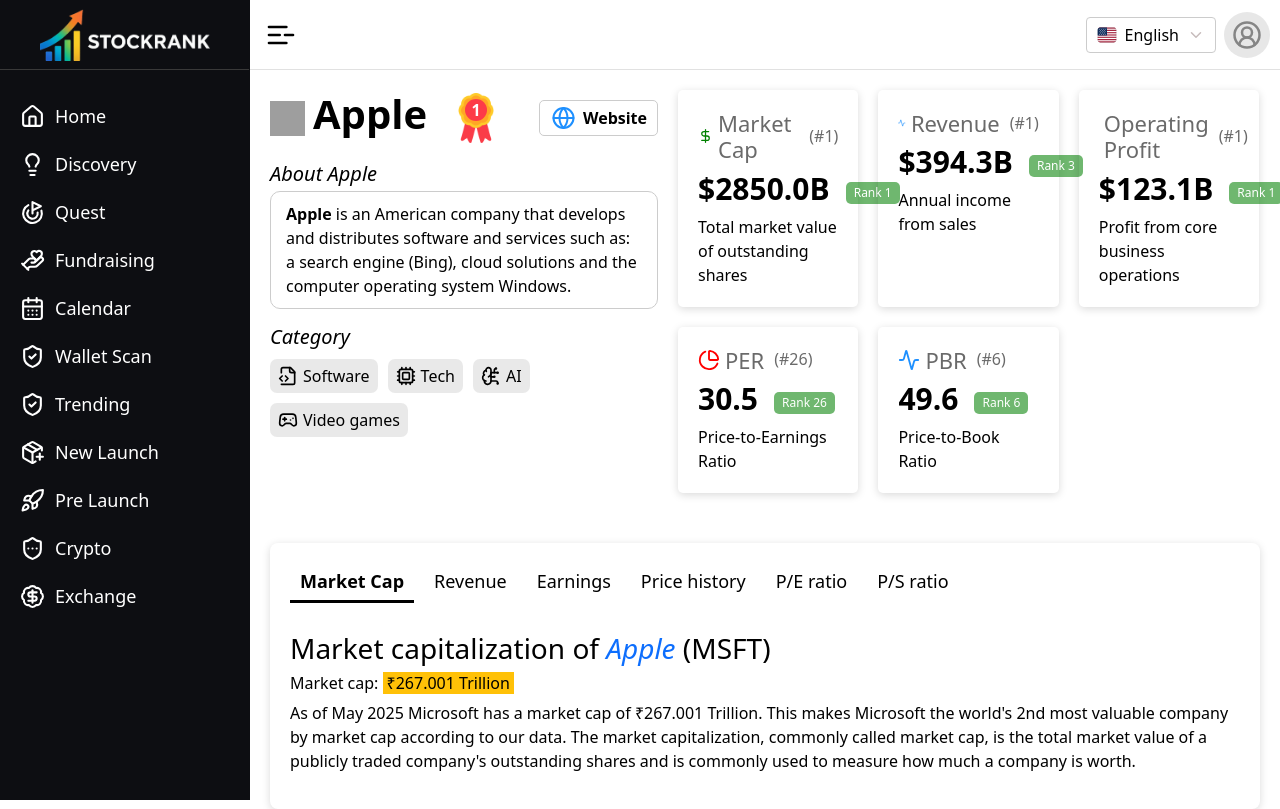
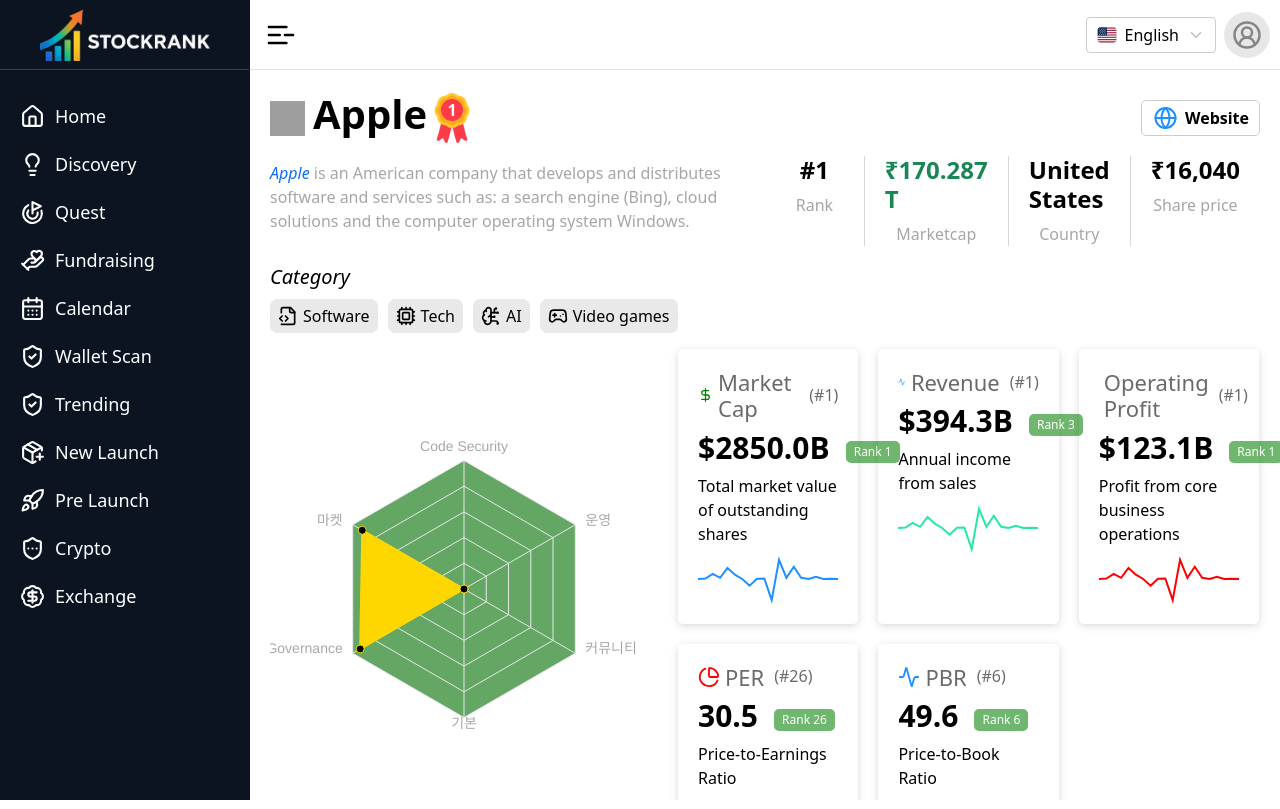
Before and after one commit to cloudkimh/Stock-Ranking-site, a Next.js app in the folder Client/: page /stock/apple in a window 1280 px wide. Built offline with nearby package versions, Linux system fonts and the light colour scheme; grey boxes are pictures that could not be loaded.

Commit message:
CHG | UI changes added

```diff
--- a/Client/package.json
+++ b/Client/package.json
@@ -9,10 +9,12 @@
     "lint": "next lint"
   },
   "dependencies": {
+    "apexcharts": "^4.7.0",
     "bootstrap": "^5.3.5",
     "lucide-react": "^0.503.0",
     "next": "15.3.1",
     "react": "^19.0.0",
+    "react-apexcharts": "^1.7.0",
     "react-bootstrap": "^2.10.9",
     "react-dom": "^19.0.0"
   },
--- a/Client/src/app/globals.css
+++ b/Client/src/app/globals.css
@@ -1,11 +1,12 @@
-@media (prefers-color-scheme: dark) {
+/* @media (prefers-color-scheme: dark) {
   :root {
-    --background: #0d0e12;
+    --background: #0d1421;
     --foreground: #fff;
   }
-}
+} */
 body.dark {
-  background-color: #121212;
+  /* background-color: #121212; */
+  background-color: #0d1421;
   color: #ffffff;
 }
 body {
@@ -30,6 +31,7 @@
 .inner_section {
   padding: 20px;
   height: calc(100vh - 70px);
+  overflow: auto;
 }
 body.dark .cm_table tr td,
 body.dark .cm_table tr th {
@@ -127,3 +129,6 @@
 body.dark .commontab_section .nav-item button{
   color: #fff;
 }
+.apexcharts-canvas{
+  color: #000 !important;
+}
--- /dev/null
+++ b/Client/src/components/Charts/HexagonRadarChart.jsx
@@ -0,0 +1,85 @@
+'use client';
+
+import dynamic from 'next/dynamic';
+import React from 'react';
+
+const ApexChart = dynamic(() => import('react-apexcharts'), { ssr: false });
+
+const HexagonRadarChart = () => {
+   const categories = [
+      'Code Security',
+      '운영',         // Korean for "Operations"
+      '커뮤니티',     // Korean for "Community"
+      '기본',         // Korean for "Fundamentals"
+      'Governance',
+      '마켓',         // Korean for "Market"
+   ];
+
+   const dataValues = [0, 0, 0, 0, 93.29, 91.41];
+
+   const chartOptions = {
+      chart: {
+         type: 'radar',
+         toolbar: { show: false },
+      },
+      xaxis: {
+         categories,
+         labels: {
+            show: true,
+            style: {
+               colors: '#fff',
+               fontSize: '14px',
+            },
+         },
+      },
+      fill: {
+         opacity: 1,
+         colors: ['#FFD700'], // Yellow/Gold
+      },
+      yaxis: {
+         show: false,
+      },
+      stroke: {
+         width: 2,
+         colors: ['#FFD700'], // Yellow/Gold
+      },
+      markers: {
+         size: 4,
+         colors: ['#000'],
+         strokeColors: '#FFD700',
+      },
+      dataLabels: {
+         enabled: false,
+      },
+      plotOptions: {
+         radar: {
+            polygons: {
+               strokeColor: '#1e1e1e',
+               fill: {
+                  colors: ['#64a764', '#64a764'],
+               },
+            },
+         },
+      },
+   };
+
+   const chartSeries = [
+      {
+         name: 'Skynet Score',
+         data: dataValues,
+      },
+   ];
+
+   return (
+      <div className="w-full max-w-md mx-auto">
+         <ApexChart
+            type="radar"
+            options={chartOptions}
+            series={chartSeries}
+            height={450}
+         />
+      </div>
+   );
+};
+
+export default HexagonRadarChart;
--- /dev/null
+++ b/Client/src/components/Charts/MiniLineChart.jsx
@@ -0,0 +1,39 @@
+'use client';
+
+import dynamic from 'next/dynamic';
+import React from 'react';
+
+const ApexChart = dynamic(() => import('react-apexcharts'), { ssr: false });
+
+const MiniLineChart = ({ data = [], color = '#00E396', height = 50 }) => {
+  const chartOptions = {
+    chart: {
+      type: 'line',
+      sparkline: {
+        enabled: true,
+      },
+    },
+    stroke: {
+      width: 2,
+      curve: 'straight',
+    },
+    tooltip: {
+      enabled: false,
+    },
+    colors: [color],
+  };
+
+  const series = [
+    {
+      data,
+    },
+  ];
+
+  return (
+    <div className="w-full">
+      <ApexChart options={chartOptions} series={series} type="line" height={height} width="100%" />
+    </div>
+  );
+};
+
+export default MiniLineChart;
--- a/Client/src/components/header/header.css
+++ b/Client/src/components/header/header.css
@@ -23,15 +23,15 @@
    color: #fff;
 }
 body.dark .header_wrapper {
-   background-color: var(--background);
-   border-bottom: 1px solid #393939;
+   background-color: #0d1421;
+   border-bottom: 1px solid #3c404c;
 }
 .language-select {
    position: relative;
    display: inline-block;
 }
 body.dark .language-select-btn{
-   border-color: #393939;
+   border-color: #3c404c;
    color: #fff;
 }
 .language-select-btn {
--- a/Client/src/components/sidebar/sidebar.css
+++ b/Client/src/components/sidebar/sidebar.css
@@ -4,12 +4,12 @@
    position: fixed;
    left: 0;
    top: 0;
-   background-color: #0d0e12;
+   background-color: #0d1421;
    transition: all 0.4s;
    border-right: 1px solid transparent;
 }
 body.dark .sidebar_container {
-   border-right-color: #393939;
+   border-right-color: #3c404c;
 }
 .sidebar_toggle .sidebar_container {
    left: -250px;
@@ -21,7 +21,7 @@
 .main_logo a {
    text-decoration: none;
    color: #fff;
-   border-bottom: 1px solid #393939;
+   border-bottom: 1px solid #3c404c;
    font-weight: 800;
    width: 100%;
    height: 100%;
--- a/Client/src/components/stockDetail/StockDetail.jsx
+++ b/Client/src/components/stockDetail/StockDetail.jsx
@@ -6,15 +6,18 @@
 import { useParams } from 'next/navigation';
 import './stockdetail.css'
 import { Activity, BrainCircuit, ChartColumnDecreasing, ChartPie, Cpu, DollarSign, FileCode2, Gamepad2, Globe } from 'lucide-react';
+import MiniLineChart from '../Charts/MiniLineChart';
+import HexagonRadarChart from '../Charts/HexagonRadarChart';
 
 const StockDetail = () => {
    const { stock } = useParams();
 
+   const sampleDataUp = [0, 20, 215, 50, 460, 180, 0, -280, 10, 20, -880, 800, 50, 510, 50, 0, 90, 0, 11, 0];
+
    return (
-      <div className="stock-detail-page">
-         <div className="stock_inner_row">
-            <div className="w-50">
-               <div className="d-flex align-items-center gap-4">
+      <div className="stock_detail_page">
+         <div className="w-100 mb-3">
+            <div className="stockheader_wrapper">
                <div className="d-flex align-items-center gap-2">
                   <Image src={'https://upload.wikimedia.org/wikipedia/commons/2/25/Microsoft_icon.svg'} width={35} height={35} alt='linkicon' />
                   <h1 className='stocktitle'>{stock} </h1>
@@ -28,10 +31,32 @@
                   <p className=''>Website</p>
                </a>
             </div>
-               <h5 className='text-capitalize mb-0 mt-3'><i>About {stock} </i></h5>
+            <div className="stock_bothwrapper">
+               <div className="w-50">
+                  {/* <h5 className='text-capitalize mb-0 mt-3'><i>About company</i></h5> */}
                   <p className='stock_info_p'>
-                  <strong className='text-capitalize'>{stock}</strong> is an American company that develops and distributes software and services such as: a search engine (Bing), cloud solutions and the computer operating system Windows.
+                     <span className='text-capitalize text-primary'><i>{stock}</i></span> is an American company that develops and distributes software and services such as: a search engine (Bing), cloud solutions and the computer operating system Windows.
                   </p>
+               </div>
+               <div className="w-50 stockinnerInfo">
+                  <div className="stockwrap">
+                     <h4>#1</h4>
+                     <span>Rank</span>
+                  </div>
+                  <div className="stockwrap">
+                     <h4 className='text-success'>₹170.287 T</h4>
+                     <span>Marketcap</span>
+                  </div>
+                  <div className="stockwrap">
+                     <h4>United States</h4>
+                     <span>Country</span>
+                  </div>
+                  <div className="stockwrap">
+                     <h4>₹16,040</h4>
+                     <span>Share price</span>
+                  </div>
+               </div>
+            </div>
             <div className="">
                <h5 className='text-capitalize mb-0 mt-3'><i>Category </i></h5>
                <div className="categorybox_wrap">
@@ -54,6 +79,10 @@
                </div>
             </div>
          </div>
+         <div className="stock_inner_row">
+            <div className="w-50">
+               <HexagonRadarChart />
+            </div>
             <div className="stockbox_wrapper w-75">
                <div className="stockbox">
                   <h4 className="stock_inf_name">
@@ -64,7 +93,8 @@
                      <h2 className='stocknumber'>$2850.0B</h2>
                      <span className='rankname'>Rank 1</span>
                   </div>
-                  <p className='mb-0'>Total market value of outstanding shares</p>
+                  <p className='mb-2'>Total market value of outstanding shares</p>
+                  <MiniLineChart data={sampleDataUp} color="dodgerblue" />
                </div>
                <div className="stockbox">
                   <h4 className="stock_inf_name">
@@ -75,7 +105,8 @@
                      <h2 className='stocknumber'>$394.3B</h2>
                      <span className='rankname'>Rank 3</span>
                   </div>
-                  <p className='mb-0'>Annual income from sales</p>
+                  <p className='mb-2'>Annual income from sales</p>
+                  <MiniLineChart data={sampleDataUp} color="#00E396" />
                </div>
                <div className="stockbox">
                   <h4 className="stock_inf_name">
@@ -86,7 +117,8 @@
                      <h2 className='stocknumber'>$123.1B</h2>
                      <span className='rankname'>Rank 1</span>
                   </div>
-                  <p className='mb-0'>Profit from core business operations</p>
+                  <p className='mb-2'>Profit from core business operations</p>
+                  <MiniLineChart data={sampleDataUp} color="red" />
                </div>
                <div className="stockbox">
                   <h4 className="stock_inf_name">
@@ -97,7 +129,9 @@
                      <h2 className='stocknumber'>30.5</h2>
                      <span className='rankname'>Rank 26</span>
                   </div>
-                  <p className='mb-0'>Price-to-Earnings Ratio</p>
+                  <p className='mb-2'>Price-to-Earnings Ratio</p>
+                  <MiniLineChart data={sampleDataUp} color="#00E396" />
+
                </div>
                <div className="stockbox">
                   <h4 className="stock_inf_name">
@@ -108,7 +142,8 @@
                      <h2 className='stocknumber'>49.6</h2>
                      <span className='rankname'>Rank 6</span>
                   </div>
-                  <p className='mb-0'>Price-to-Book Ratio</p>
+                  <p className='mb-2'>Price-to-Book Ratio</p>
+                  <MiniLineChart data={sampleDataUp} color="red" />
                </div>
             </div>
          </div>
--- a/Client/src/components/stockDetail/stockdetail.css
+++ b/Client/src/components/stockDetail/stockdetail.css
@@ -9,13 +9,8 @@
    justify-content: space-between;
 }
 .stock_info_p {
-   padding: 10px 15px;
-   border: 1px solid #ccc;
-   border-radius: 10px;
    margin-top: 5px;
-}
-body.dark .stock_info_p{
-   border-color: #404040;
+   color: #a7a5a5;
 }
 .webglobe{
    margin-left: auto;
@@ -64,7 +59,7 @@
    box-shadow: rgba(0, 0, 0, 0.15) 0px 2px 8px;
 }
 body.dark .stockbox {
-   background-color: rgba(145, 145, 145, 0.071);
+   background-color: rgba(34, 37, 49, 0.58);
 }
 .stocknumber{
    font-size: 30px;
@@ -117,7 +112,7 @@
    flex-wrap: wrap;
 }
 body.dark .stockmarket_tab_section{
-   background-color: rgba(145, 145, 145, 0.071);
+   background-color: rgba(34, 37, 49, 0.58);
 }
 .stockmarket_tab_section{
    margin-top: 50px;
@@ -125,3 +120,45 @@
    padding: 20px;
    border-radius: 8px;
 }
+.stockheader_wrapper{
+   display: flex;
+   align-items: center;
+   margin-bottom: 10px;
+}
+.stockinnerInfo{
+   display: flex;
+   justify-content: space-between;
+}
+.stock_bothwrapper{
+   display: flex;
+   align-items: start;
+}
+.stockwrap{
+   width: 40%;
+   display: flex;
+   flex-direction: column;
+   align-items: center;
+   padding: 0 20px;
+}
+body.dark .stockwrap:nth-child(2){
+   border-left: 1px solid #3c404c;
+   border-right: 1px solid #3c404c;
+}
+body.dark .stockwrap:nth-child(3){
+   border-right: 1px solid #3c404c;
+}
+.stockwrap:nth-child(2){
+   border-left: 1px solid rgba(167, 165, 165, 0.439);
+   border-right: 1px solid rgba(167, 165, 165, 0.439);
+}
+.stockwrap:nth-child(3){
+   border-right: 1px solid rgba(167, 165, 165, 0.439);
+}
+.stockwrap h4{
+   font-weight: 600;
+}
+.stockwrap span{
+   font-size: 16px;
+   font-weight: 500;
+   color: #a7a5a5;
+}
```
Also changed, not shown: 1 other file (tests, documents, lock files or other folders). Lines whose indentation alone changed are shown as unchanged.
